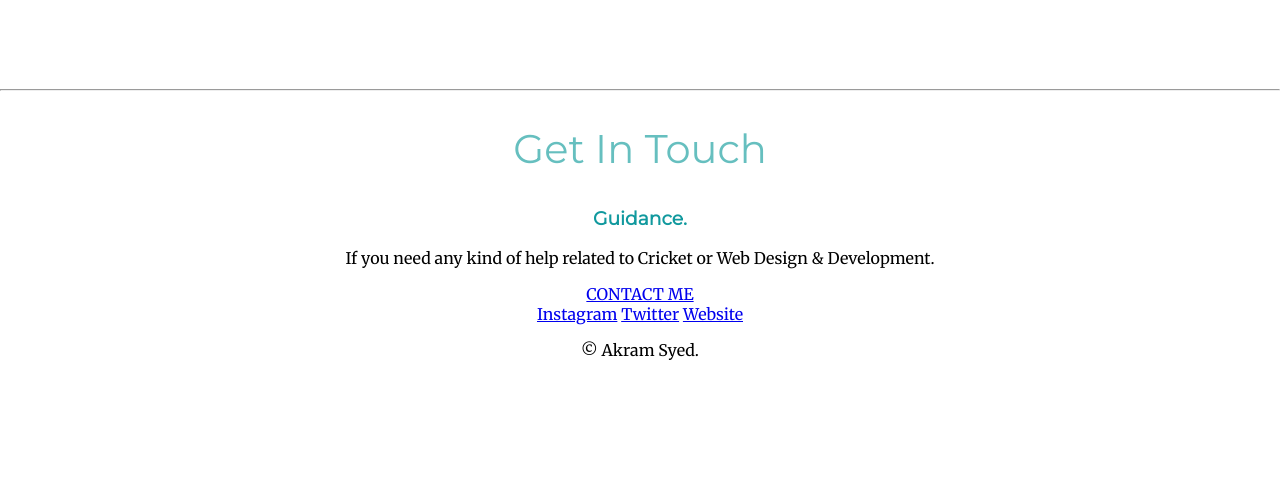
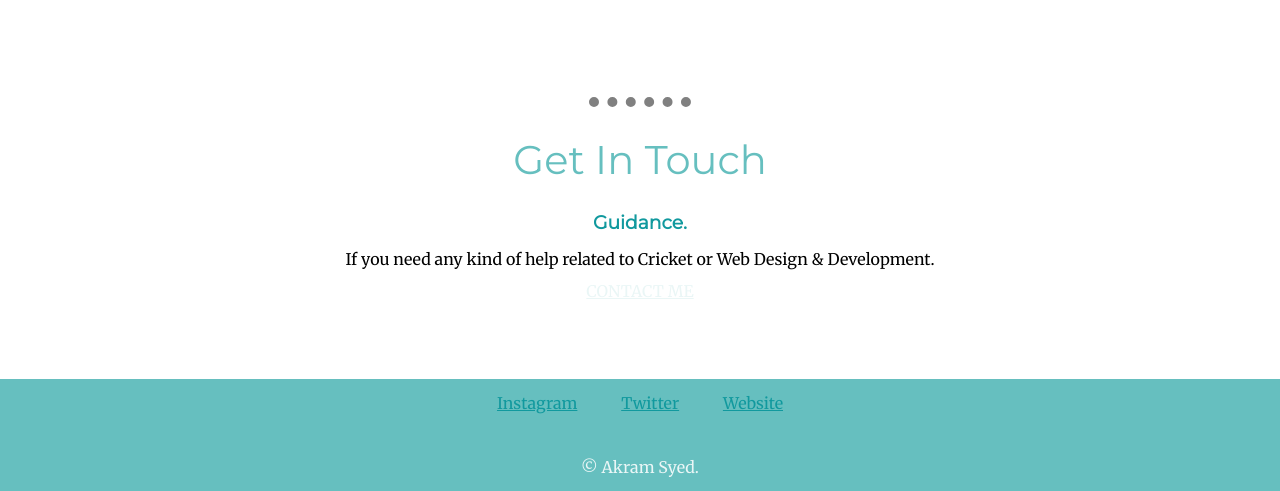
Before and after one commit to Akramsyed31/Akram, a plain HTML site: page index.html in a window 1280 px wide. Shown: the part 1636-2127 px from the top of the page. Before the commit the page ends 2012 px from the top, so only its background shows below. Drawn offline with Linux system fonts and the light colour scheme.

Commit message:
Add files via upload

```diff
--- a/css/style.css
+++ b/css/style.css
@@ -2,6 +2,13 @@ body {
   margin: 0;
   text-align: center;
   font-family: 'Merriweather', serif;
+}
+
+hr {
+  border-style: dotted none none none;
+  width: 8%;
+  border-width: 10px;
+  color: grey;
 }
 
 h1 {
@@ -63,3 +70,38 @@ h3 {
   float: right;
   margin-left: 30px;
 }
+
+.bottom-container {
+  background-color: #66BfbF;
+  line-height: 3;
+  position: relative;
+  top: 80px;
+  color: #EAF6F6;
+}
+
+.footer-link {
+  color: #11999E;
+  padding: 20px;
+}
+
+.p {
+  color: #EAF6F6;
+  text-align: center;
+}
+
+.contact-me {
+  line-height: 1;
+}
+
+.contact {
+  line-height: 3;
+  display: inline-block;
+  background-color: #11999E;
+  width: 300px;
+  position: relative;
+  top: 30px;
+}
+
+.btn {
+  color: #EAF6F6
+}
```
